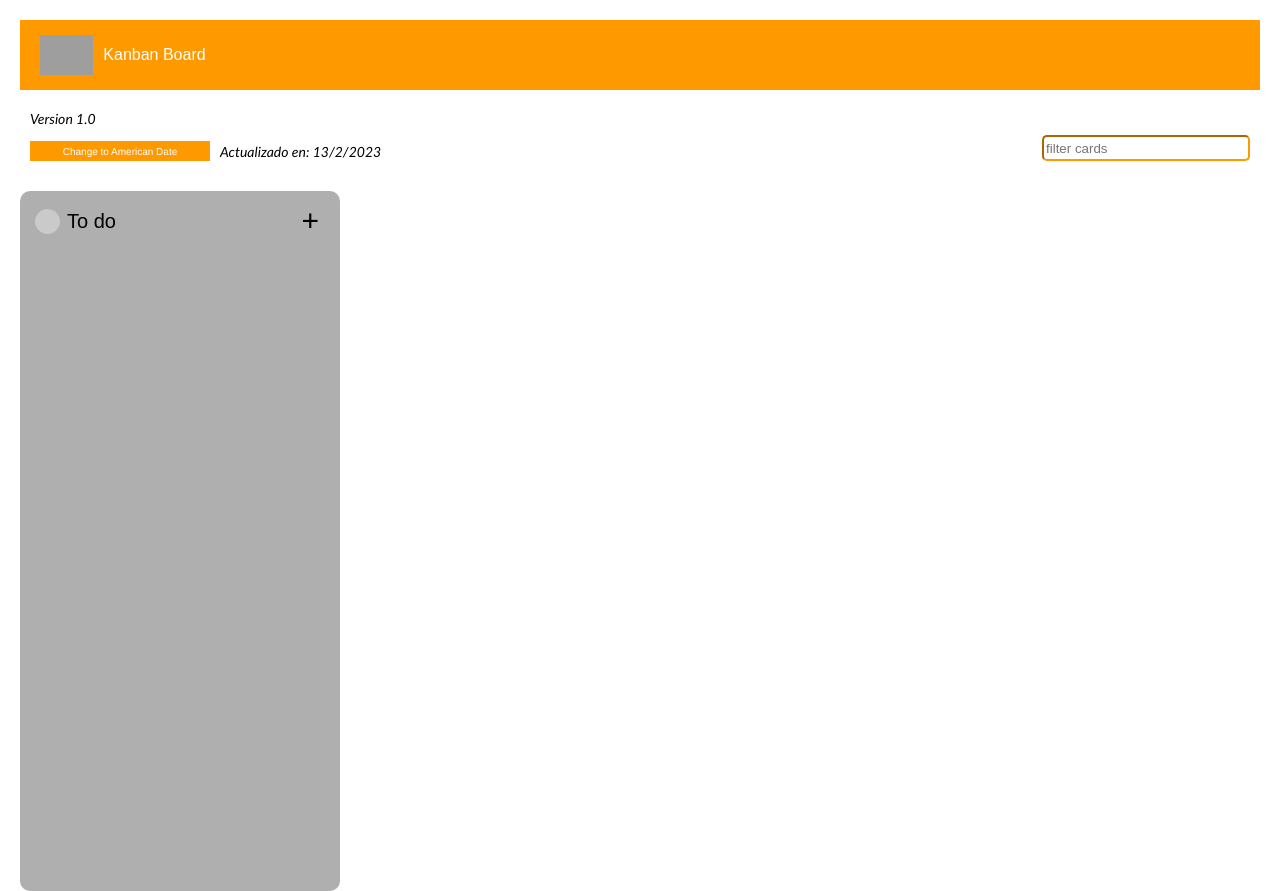
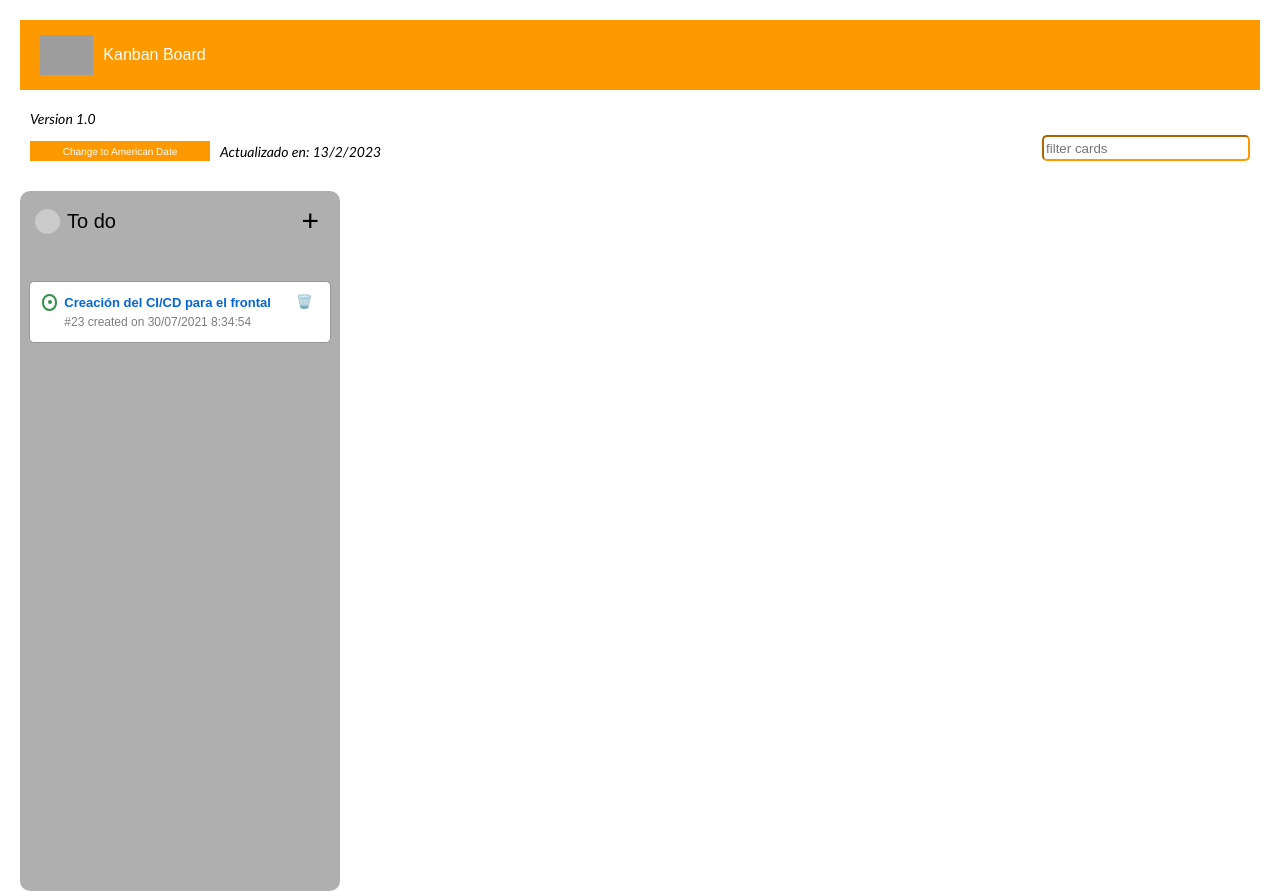
Before and after one commit to hectortrubia/react_kanban_board_project, a React (Create React App) app: page / in a window 1280 px wide. Built offline with nearby package versions, Linux system fonts and the light colour scheme; grey boxes are pictures that could not be loaded.

Commit message:
note-card-design
note-card-designed

```diff
--- a/src/components/Card-list/index.jsx
+++ b/src/components/Card-list/index.jsx
@@ -2,6 +2,7 @@ import "./style.css";
 import React from "react";
 import CreateTask from "../create-task";
 import { useState } from "react";
+import TaskCard from "../task-card";
 
 function CardList() {
 
@@ -22,17 +23,18 @@ function CardList() {
 
             <div className="list-container-todo">
                 <div className="header-card-list">
-                    <div className= "left-header">
+                    <div className="left-header">
                         <div className="circle"></div>
                         <div className="to-do">To do</div>
                     </div>
-                    <div className= "button-container">
+                    <div className="button-container">
                         <button className="button-task" onClick={handlerCreateTask}>+</button>
                     </div>
                 </div>
                 <div className="new-task">
-                {newTask === true ? <CreateTask></CreateTask> : <></>}
+                    {newTask === true ? <CreateTask></CreateTask> : <></>}
                 </div>
+                <TaskCard></TaskCard>
 
             </div>
 
--- a/src/components/create-task/style.css
+++ b/src/components/create-task/style.css
@@ -44,6 +44,7 @@
     border-radius: 5px;
     color: #e9eaeb;
     margin-top: 5px;
+    font-weight: bold;
 
 }
 
@@ -54,9 +55,10 @@
     height: 30px;
     background-color: #ececec;
     border: solid 1px;
-    border-color: #fafbfc;
+    border:1px solid #979797;
     border-radius: 5px;
     color: #000000;
     margin-top: 5px;
+    font-weight: bold;
 
 }
--- /dev/null
+++ b/src/components/task-card/index.jsx
@@ -0,0 +1,26 @@
+import './style.css';
+import React from 'react';
+
+
+function TaskCard() {
+
+    return (
+        <React.Fragment>
+
+        <div className='task-card-container'>
+            <div className='green-circle-big'>
+                <div className='green-circle-small'></div>
+            </div>
+            <div className='info-container'>
+                <div className = 'title-note'>Creación del CI/CD para el frontal</div>
+                <div className='date-note'>#23 created on 30/07/2021 8:34:54</div>
+            </div>
+            <button className='delete-icon'>🗑️</button>
+        </div>
+
+        </React.Fragment>
+
+    )
+}
+
+export default TaskCard;
--- /dev/null
+++ b/src/components/task-card/style.css
@@ -0,0 +1,76 @@
+
+
+.task-card-container {
+
+    width: 300px;
+    height: 60px;
+    display: flex;
+    flex-direction: row;
+    justify-content: center;
+    background-color: #ffffff;
+    border-radius: 5px;
+    margin: 20px;
+    border:1px solid #979797;
+
+}
+
+.green-circle-big{
+
+    display: flex;
+    align-items: center;
+    justify-content: center;
+    height: 12.5px;
+    width: 12.5px;
+    background-color: transparent;
+    border: 2.3px solid #32904b;
+    border-radius: 100%;
+    margin-left:12px;
+    margin-top: 12px;
+}
+
+.green-circle-small{
+
+    height: 4px;
+    width: 4px;
+    background-color: #32904b;
+    border-radius: 100%;
+}
+
+.info-container{
+
+    width: 250px;
+    height: 60;
+    display: flex;
+    flex-direction: column;
+    align-items: flex-start;
+    justify-content: center;
+    margin-left: 7px;
+
+
+}
+
+.title-note{
+
+    font-size: 13px;
+    font-weight: bold;
+    color: #0366d6;
+}
+
+
+.date-note{
+
+    font-size: 12px;
+    color: #7d7d7d;
+    margin-top: 5px;
+}
+
+
+.delete-icon{
+
+    width: 25px;
+    height: 25px;
+    border: none;
+    background-color: #ffffff;
+    margin-right: 15px;
+    margin-top: 7px;
+}
```
